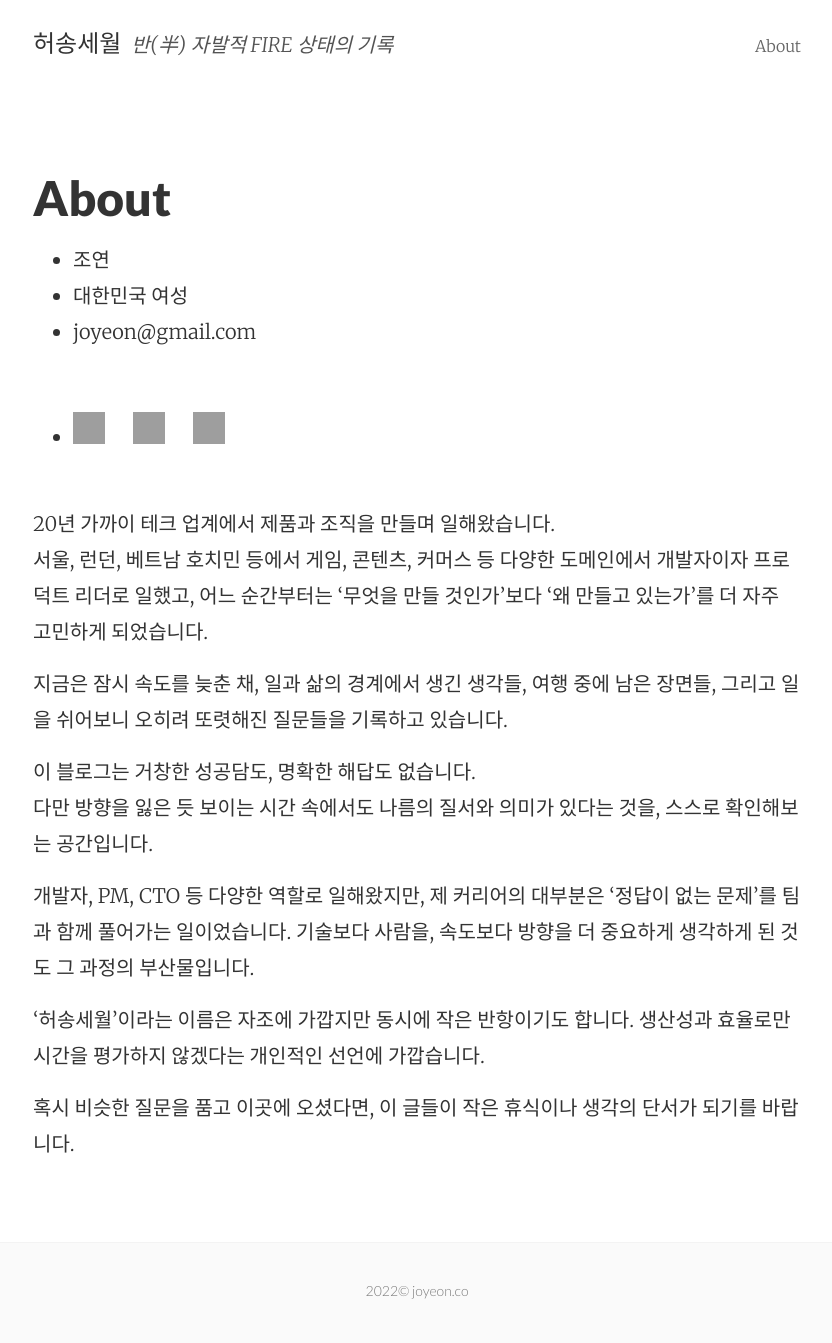
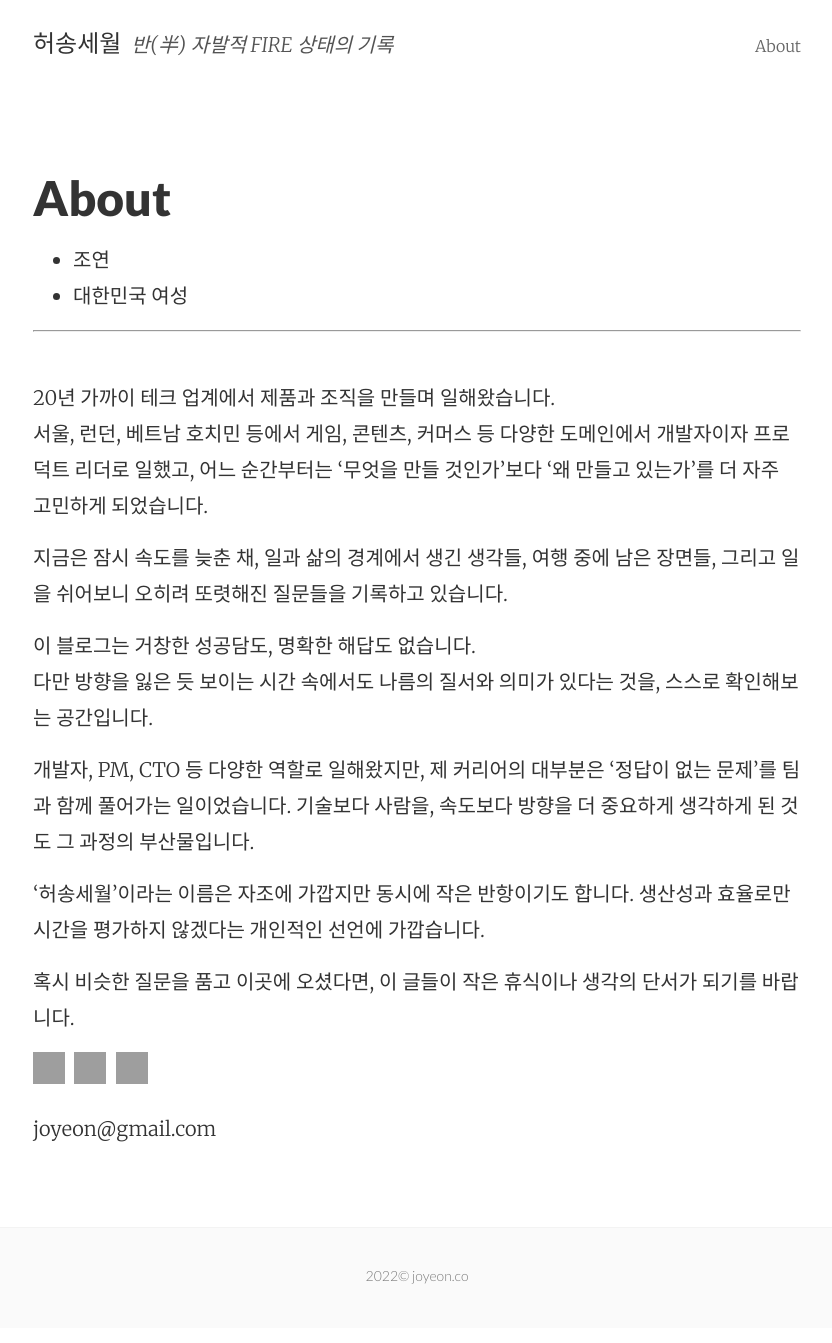
Before and after one commit to joyeon/joyeon.github.io, a Jekyll site: the page built from about.md, in a window 1280 px wide. Shown: the whole page, without its empty margins (223-1055 px from the left). Built offline with Jekyll 4.4.1, drawn with Linux system fonts in a browser that asks for light colours; some of the changed lines change nothing that is shown; grey boxes are pictures that could not be loaded.

```diff
--- a/about.md
+++ b/about.md
@@ -6,10 +6,7 @@
 
 * 조연
 * 대한민국 여성
-* joyeon@gmail.com
 
-
-* <a href="https://www.linkedin.com/in/joyeon" target="_blank"><img src="https://s.magecdn.com/social/64w/mb-linkedin.png" style="width: 32px; height: 32px;" /></a> &nbsp; <a href="https://www.instagram.com/joyeon" target="_blank" class="instagram"><img src="https://s.magecdn.com/social/64w/mb-instagram.png" style="width: 32px; height: 32px;" /></a> &nbsp; <a href="https://twitter.com/iam_yeon" target="_blank"><img src="https://s.magecdn.com/social/64w/mb-twitter.png" style="width: 32px; height: 32px;" /></a>
 ---
 
 <br />
@@ -27,3 +24,8 @@
 생산성과 효율로만 시간을 평가하지 않겠다는 개인적인 선언에 가깝습니다.
 
 혹시 비슷한 질문을 품고 이곳에 오셨다면, 이 글들이 작은 휴식이나 생각의 단서가 되기를 바랍니다.
+
+<a href="https://www.linkedin.com/in/joyeon" target="_blank"><img src="https://s.magecdn.com/social/64w/mb-linkedin.png" style="width: 32px; height: 32px;" /></a> &nbsp;<a href="https://www.instagram.com/joyeon" target="_blank" class="instagram"><img src="https://s.magecdn.com/social/64w/mb-instagram.png" style="width: 32px; height: 32px;" /></a> &nbsp;<a href="https://twitter.com/iam_yeon" target="_blank"><img src="https://s.magecdn.com/social/64w/mb-twitter.png" style="width: 32px; height: 32px;" /></a>
+<p>
+  joyeon@gmail.com
+</p>
```
